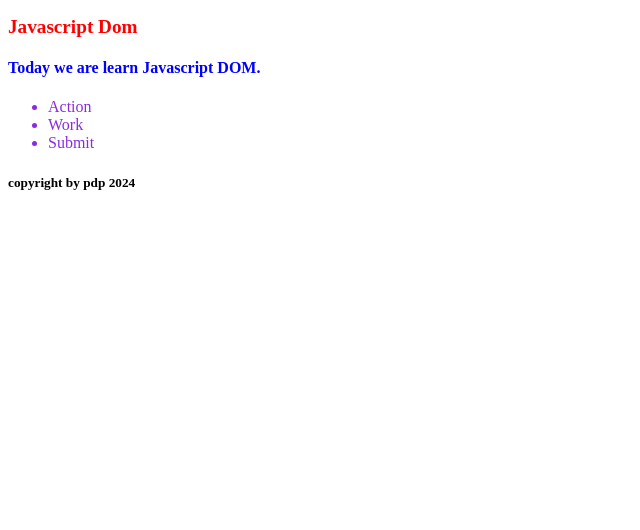
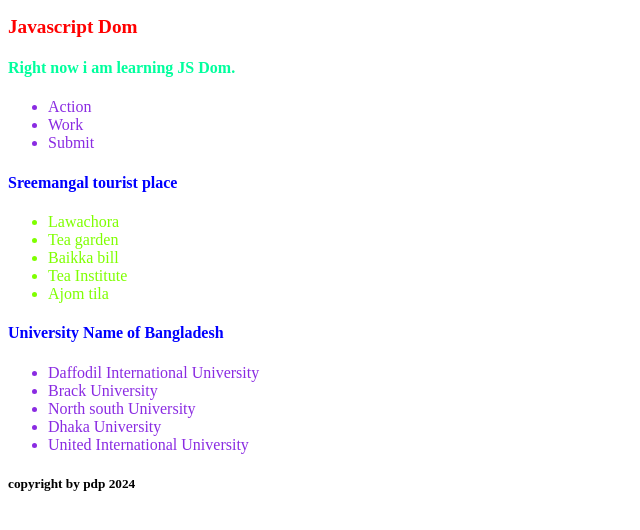
Before and after one commit to prosenjithdash/TourOfDOM_DocumentObjectModel, a plain HTML site: page index.html in a window 1280 px wide. Shown: the whole page, without its empty margins (0-640 px from the left). Drawn offline with Linux system fonts and the light colour scheme.

Commit message:
Done getElementById & getElementsByClassName practice

```diff
--- a/index.html
+++ b/index.html
@@ -12,36 +12,83 @@
         <h2>Javascript Dom</h2>
     </header>
     <main>
-        <h4>Today we are learn Javascript DOM.</h4>
-        <ul>
-            <li>Action</li>
-            <li>Work</li>
-            <li>Submit</li>
-        </ul>
+        <section>
+            <h4 id="id1">Today we are learn Javascript DOM.</h4>
+            <ul>
+                <li>Action</li>
+                <li>Work</li>
+                <li>Submit</li>
+            </ul>
+        </section>
+        <section>
+            <h4>Sreemangal tourist place</h4>
+            <ul>
+                <li class="im-place">Lawachora</li>
+                <li class="im-place">Tea garden</li>
+                <li class="im-place">Baikka bill</li>
+                <li class="im-place">Tea Institute</li>
+                <li class="im-place">Ajom tila</li>
+            </ul>
+        </section>
+        <section>
+            <h4>University Name of Bangladesh</h4>
+            <ul>
+                <li>Daffodil International University</li>
+                <li>Brack University</li>
+                <li>North south University</li>
+                <li>Dhaka University</li>
+                <li>United International University</li>
+            </ul>
+        </section>
     </main>
     <footer>
         <h5>copyright by pdp 2024</h5>
     </footer>
     <script src="JS/dom.js"></script>
     <script>
+
         ////24-2 Traversing Dom - GetElementsByTagName start.////
-        const d = document
-        console.log(d)
-        // output array like object
-        const liCollection = document.getElementsByTagName('li');
-        console.log(liCollection)
 
-        // use loop but it is not a SAY array
+        // const d = document
+        // console.log(d)
+        // // output array like object
+        // const liCollection = document.getElementsByTagName('li');
+        // console.log(liCollection)
 
-        for(const li of liCollection){
-            console.log(li)
+        // // use loop but it is not a SAY array
 
-            console.log(li.innerText)
+        // for(const li of liCollection){
+        //     console.log(li)
 
-            console.log(li.innerHTML)
-        }
+        //     console.log(li.innerText)
+
+        //     console.log(li.innerHTML)
+        // }
 
         ////24-2 Traversing Dom - GetElementsByTagName end.////
+
+
+
+        //// 24-3 Traversing Dom - GetElementByClass VS GetElementById start.////
+
+        // use getElementById
+        const useId = document.getElementById('id1')
+        console.log(useId)
+        useId.innerText = 'Right now i am learning JS Dom.'
+         console.log(useId)
+
+        // use getElementsByClassName
+            const useClass = document.getElementsByClassName('im-place')
+            console.log(useClass)
+
+            for(const place of useClass){
+                console.log(place)
+                console.log(place.innerText)
+                console.log(place.innerHTML)
+            }
+
+
+
     </script>
 </body>
 </html>
--- a/style.css
+++ b/style.css
@@ -10,3 +10,10 @@ h4{
 ul li{
     color: blueviolet;
 }
+
+#id1{
+    color: rgb(0, 255, 157);
+}
+.im-place{
+ color: chartreuse;
+}
```
